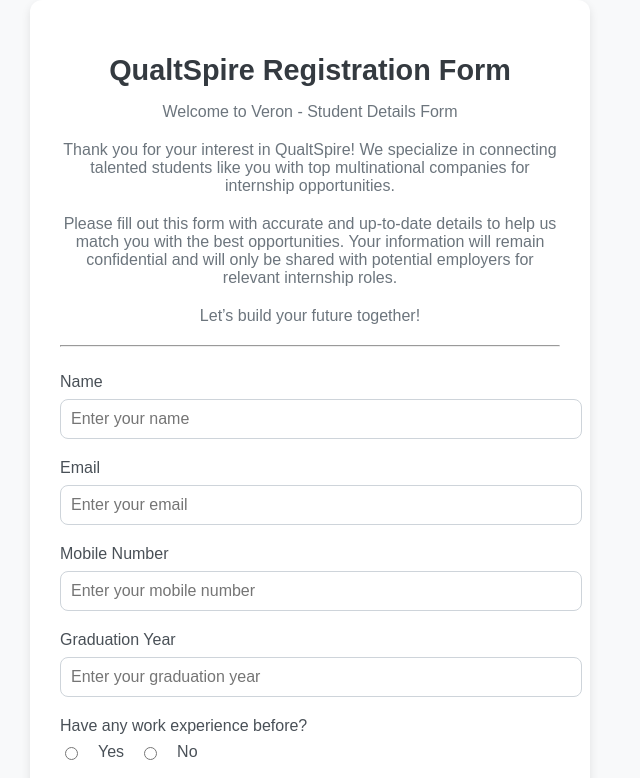
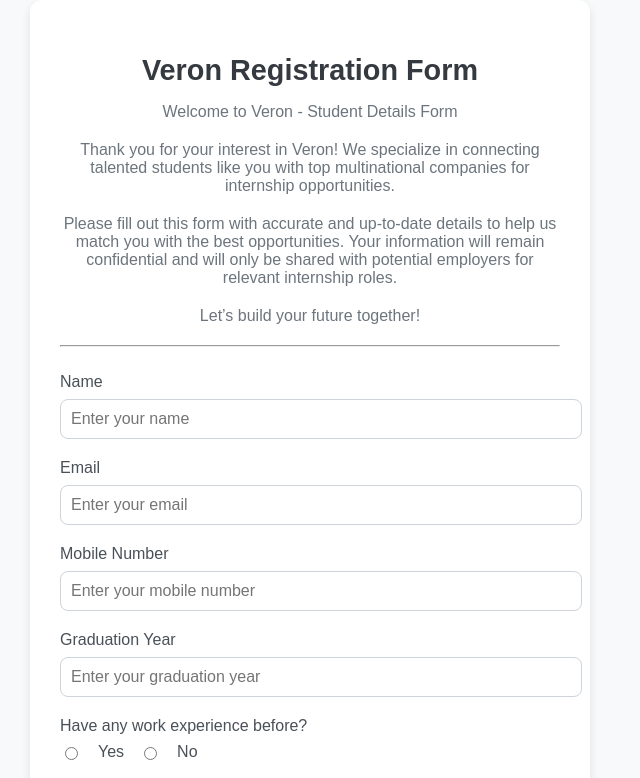
Before and after one commit to kaulkaran/register, a plain HTML site: page index.html in a window 1280 px wide. Shown: the top 778 px of the page, without its empty margins (330-970 px from the left). Drawn offline with Linux system fonts and the light colour scheme.

Commit message:
Update index.html

```diff
--- a/index.html
+++ b/index.html
@@ -95,9 +95,9 @@
 </head>
 <body>
     <div class="container">
-        <h2>QualtSpire Registration Form</h2>
+        <h2>Veron Registration Form</h2>
         <p>Welcome to Veron - Student Details Form</p>
-        <p>Thank you for your interest in QualtSpire! We specialize in connecting talented students like you with top multinational companies for internship opportunities.</p>
+        <p>Thank you for your interest in Veron! We specialize in connecting talented students like you with top multinational companies for internship opportunities.</p>
         <p>Please fill out this form with accurate and up-to-date details to help us match you with the best opportunities. Your information will remain confidential and will only be shared with potential employers for relevant internship roles.</p>
         <p>Let’s build your future together!</p>
         <hr>
```
